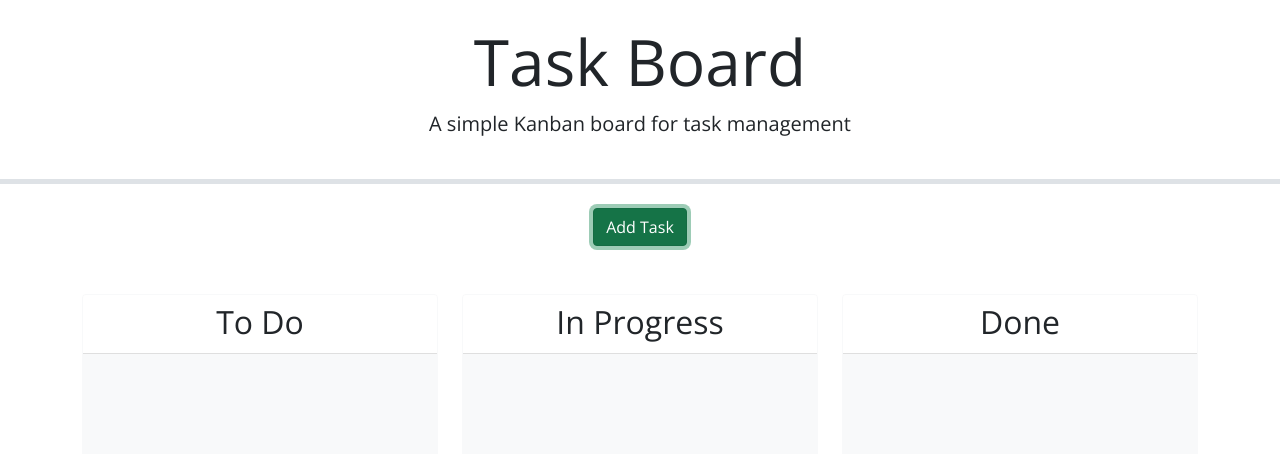
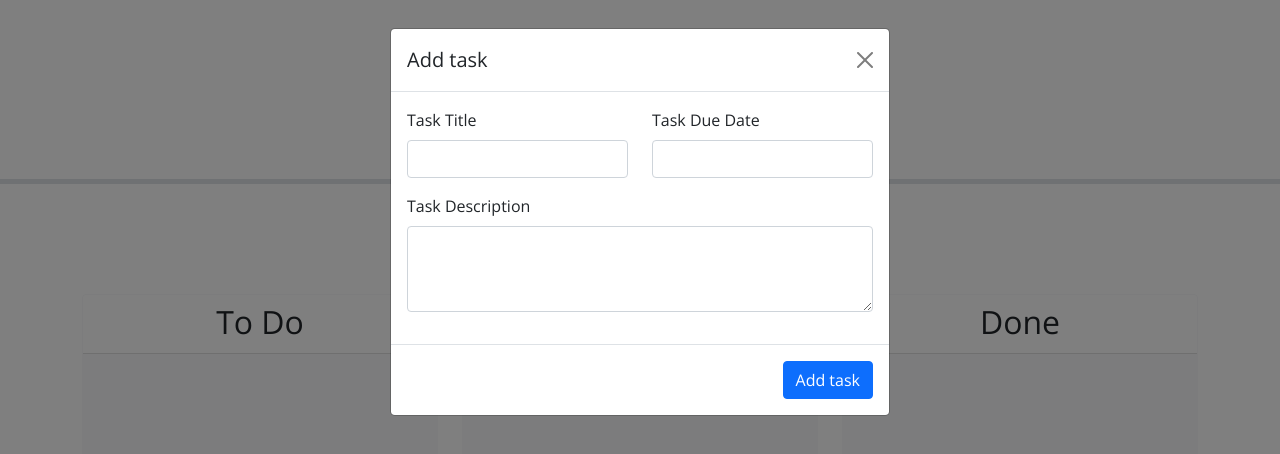
Before and after one commit to fabricioGuac/dayjs-task-tracker, a plain HTML site: page index.html in a window 1280 px wide. Both pictures are taken after a click on the button "Add Task". Drawn offline with nearby package versions, Linux system fonts and the light colour scheme.

Commit message:
creates the modal form

```diff
--- a/assets/js/script.js
+++ b/assets/js/script.js
@@ -36,3 +36,9 @@ function handleDrop(event, ui) {
 $(document).ready(function () {
 
 });
+
+// Presents a caledanr to pick the date
+$('#TaskDueDate').datepicker({
+    changeMonth: true,
+    changeYear: true,
+  });
--- a/index.html
+++ b/index.html
@@ -25,6 +25,37 @@
       <button class="btn btn-success" data-bs-toggle="modal" data-bs-target="#formModal">Add Task</button>
     </div>
     <!-- Todo: Create a modal with a form to add tasks -->
+    <div class="modal fade" id="formModal" tabindex="-1" aria-labelledby="formModalLabel" aria-hidden="true">
+      <div class="modal-dialog">
+        <div class="modal-content">
+          <div class="modal-header">
+            <h5 class="modal-title" id="exampleModalLabel">Add task</h5>
+            <button type="button" class="btn-close" data-bs-dismiss="modal" aria-label="Close"></button>
+          </div>
+          <div class="modal-body">
+            <form>
+              <div class="row mb-3">
+                <div class="col">
+                  <label for="TaskTitle" class="form-label">Task Title</label>
+                  <input type="text" class="form-control" id="TaskTitle" name="TaskTitle">
+                </div>
+                <div class="col">
+                  <label for="TaskDueDate" class="form-label">Task Due Date</label>
+                  <input type="text" class="form-control" id="TaskDueDate" name="TaskDueDate">
+                </div>
+              </div>
+              <div class="mb-3">
+                <label for="Description" class="form-label">Task Description</label>
+                <textarea class="form-control" id="Description" name="Description" rows="3"></textarea>
+              </div>
+            </form>
+          </div>
+          <div class="modal-footer">
+            <button type="button" class="btn btn-primary">Add task</button>
+          </div>
+        </div>
+      </div>
+    </div>
     <div class="row swim-lanes text-center justify-content-between">
       <div class="col-12 col-lg-4 d-flex">
         <div id="to-do" class="card border-light mb-3 lane flex-grow-1">
```
